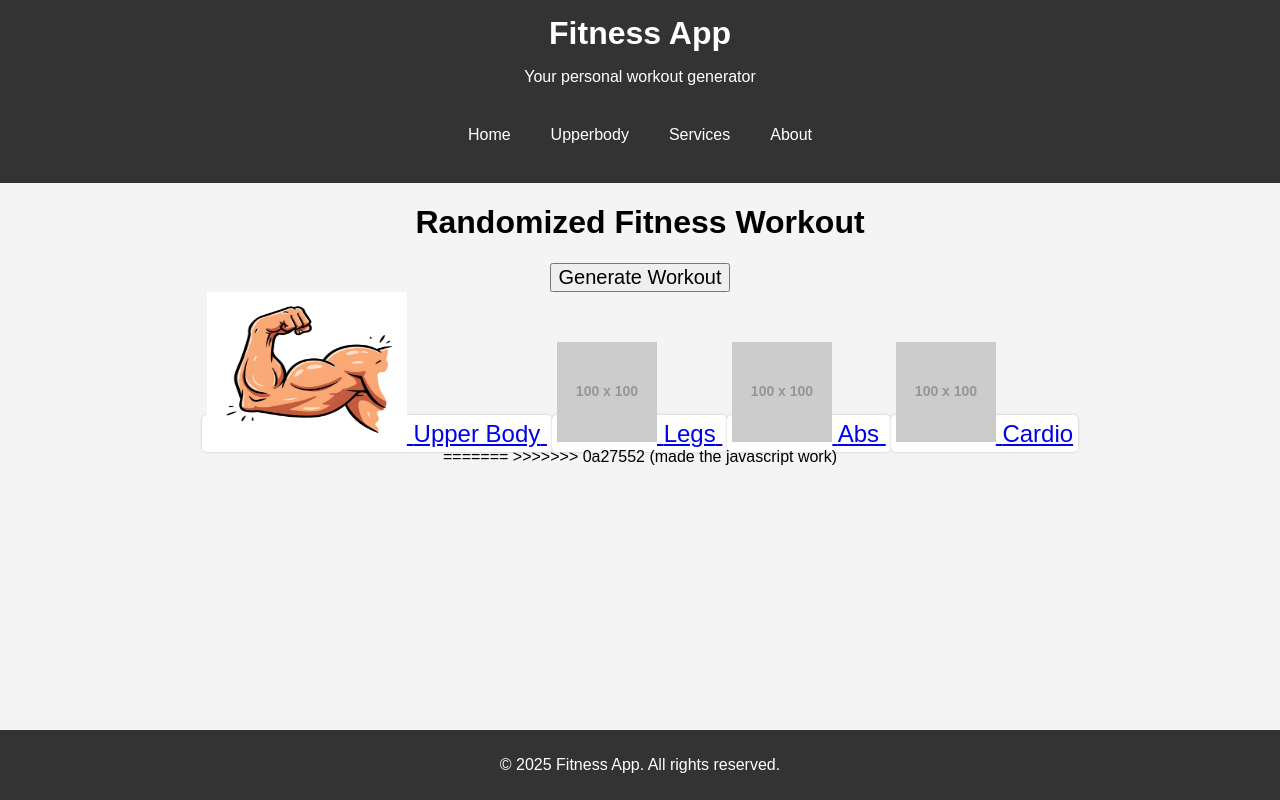
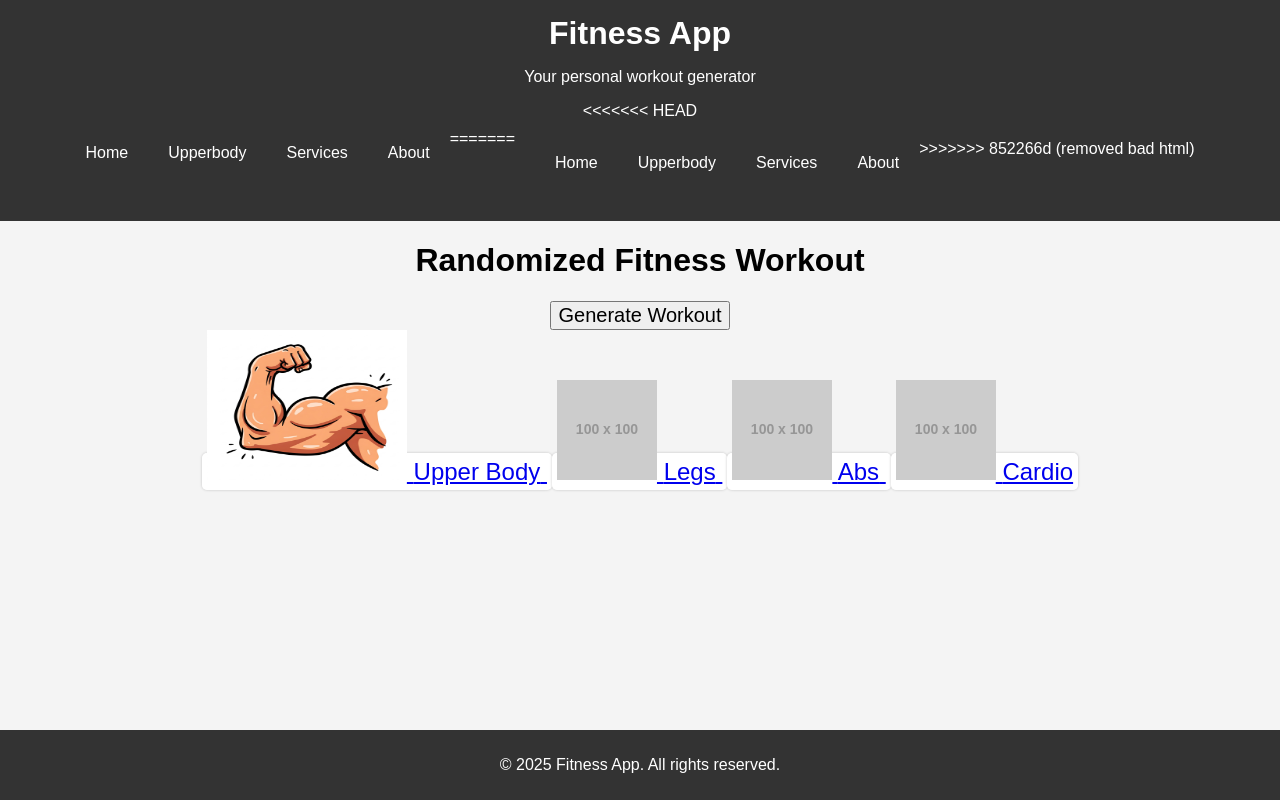
Before and after one commit to garpunk/workoutRandom, a website: page public/index.html in a window 1280 px wide. Drawn offline with Linux system fonts and the light colour scheme; placeholder pictures from the web are drawn by us.

Commit message:
removed bad html

```diff
--- a/public/index.html
+++ b/public/index.html
@@ -28,11 +28,19 @@
     <header>
       <h1>Fitness App</h1>
       <p>Your personal workout generator</p>
+<<<<<<< HEAD
         <div class="navbar">
           <a href="index.html">Home</a>
           <a href="upperbody.html">Upperbody</a>
           <a href="services.html">Services</a>
           <a href="about.html">About</a>
+=======
+      <div class="navbar">
+        <a href="index.html">Home</a>
+        <a href="upperbody.html">Upperbody</a>
+        <a href="#">Services</a>
+        <a href="about.html">About</a>
+>>>>>>> 852266d (removed bad html)
       </div>
     </header>
 
@@ -68,8 +76,6 @@
       </a>
     </div>
 
-    ======= >>>>>>> 0a27552 (made the javascript work)
-
     <script src="script.js"></script>
 
     <footer>
```
